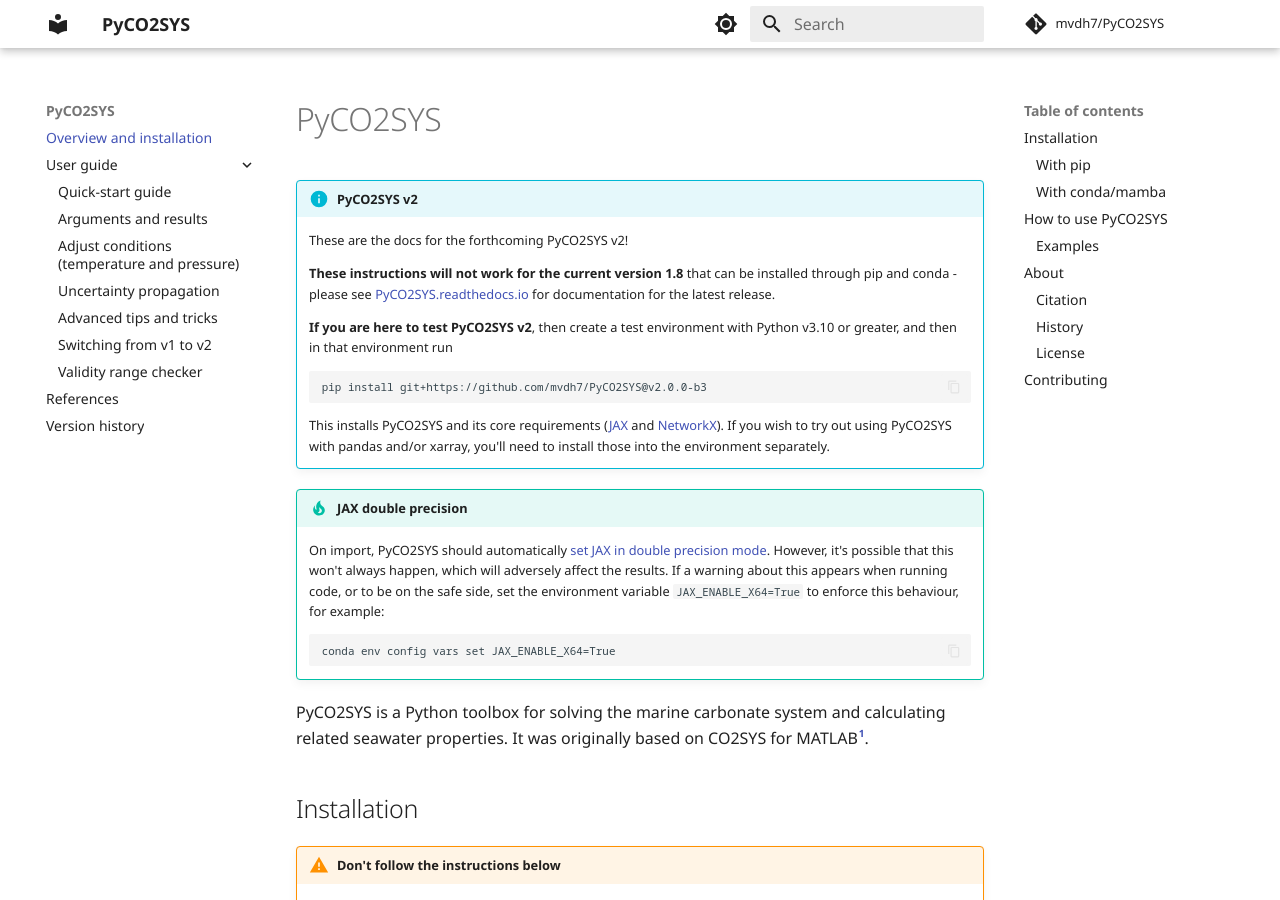
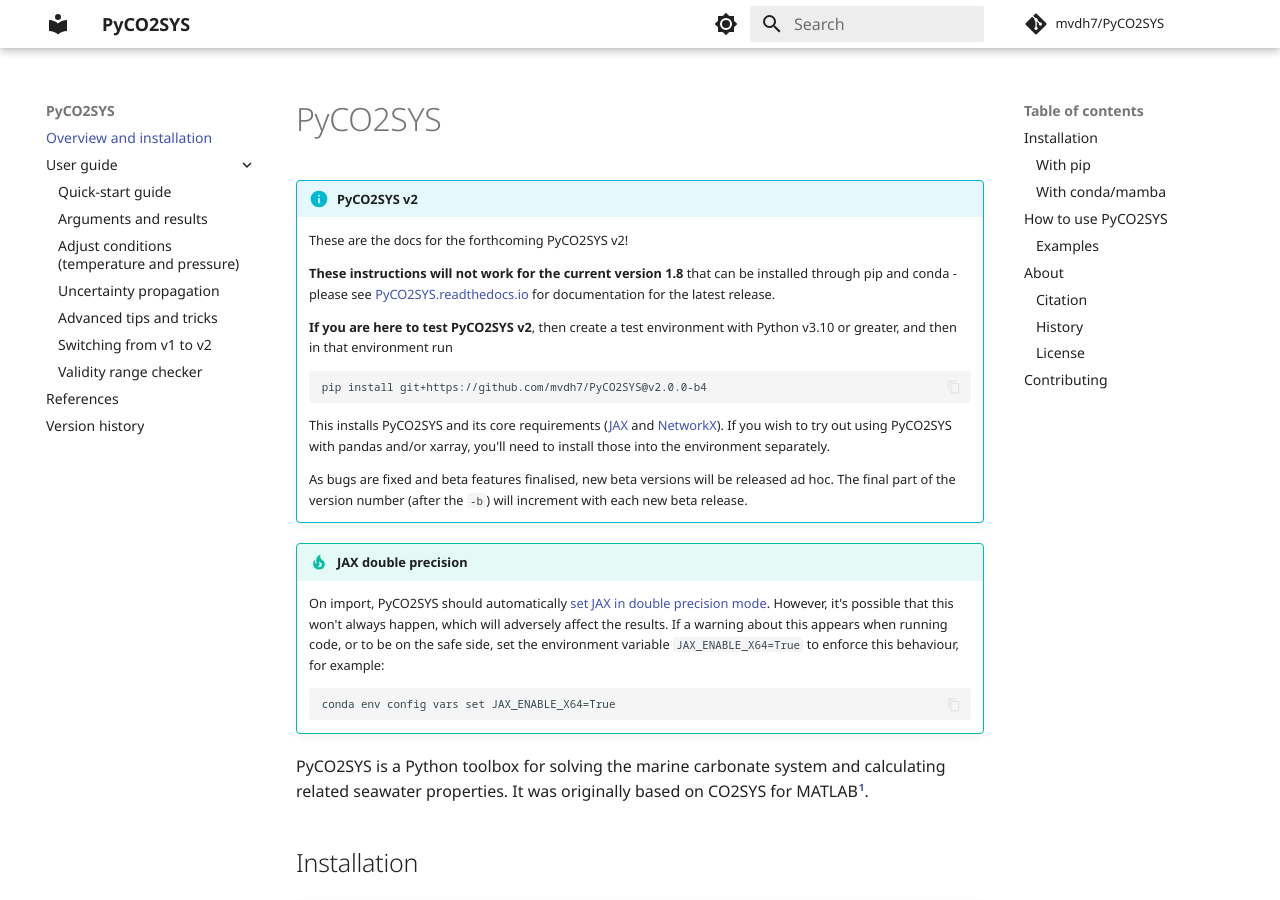
Before and after one commit to mvdh7/PyCO2SYS, an MkDocs documentation site: the page built from docs/index.md, in a window 1280 px wide and 900 px high. Built offline with MkDocs 1.6.1 and Material for MkDocs 9.7.7, drawn with Linux system fonts in a browser that asks for light colours; comment, search, counter and statistics services are not loaded.

Commit message:
Update for beta4

```diff
--- a/docs/index.md
+++ b/docs/index.md
@@ -8,9 +8,11 @@
 
     **If you are here to test PyCO2SYS v2**, then create a test environment with Python v3.10 or greater, and then in that environment run
 
-        pip install git+https://github.com/mvdh7/PyCO2SYS@v2.0.0-b3
+        pip install git+https://github.com/mvdh7/PyCO2SYS@v2.0.0-b4
 
     This installs PyCO2SYS and its core requirements ([JAX](https://jax.readthedocs.io/en/latest/index.html) and [NetworkX](https://networkx.org/)).  If you wish to try out using PyCO2SYS with pandas and/or xarray, you'll need to install those into the environment separately.
+
+    As bugs are fixed and beta features finalised, new beta versions will be released ad hoc.  The final part of the version number (after the `-b`) will increment with each new beta release.
 
 !!! tip "JAX double precision"
 
```
